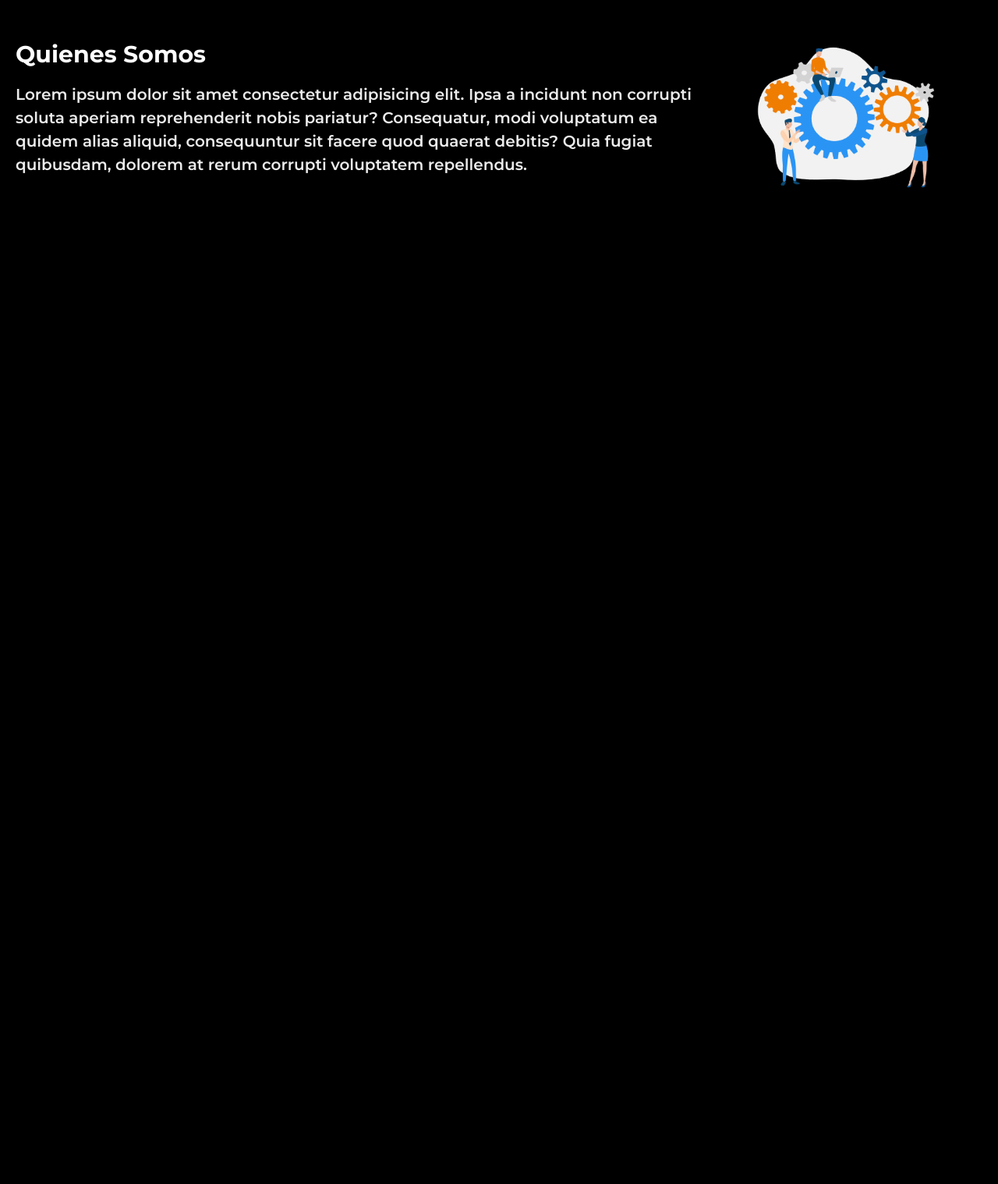
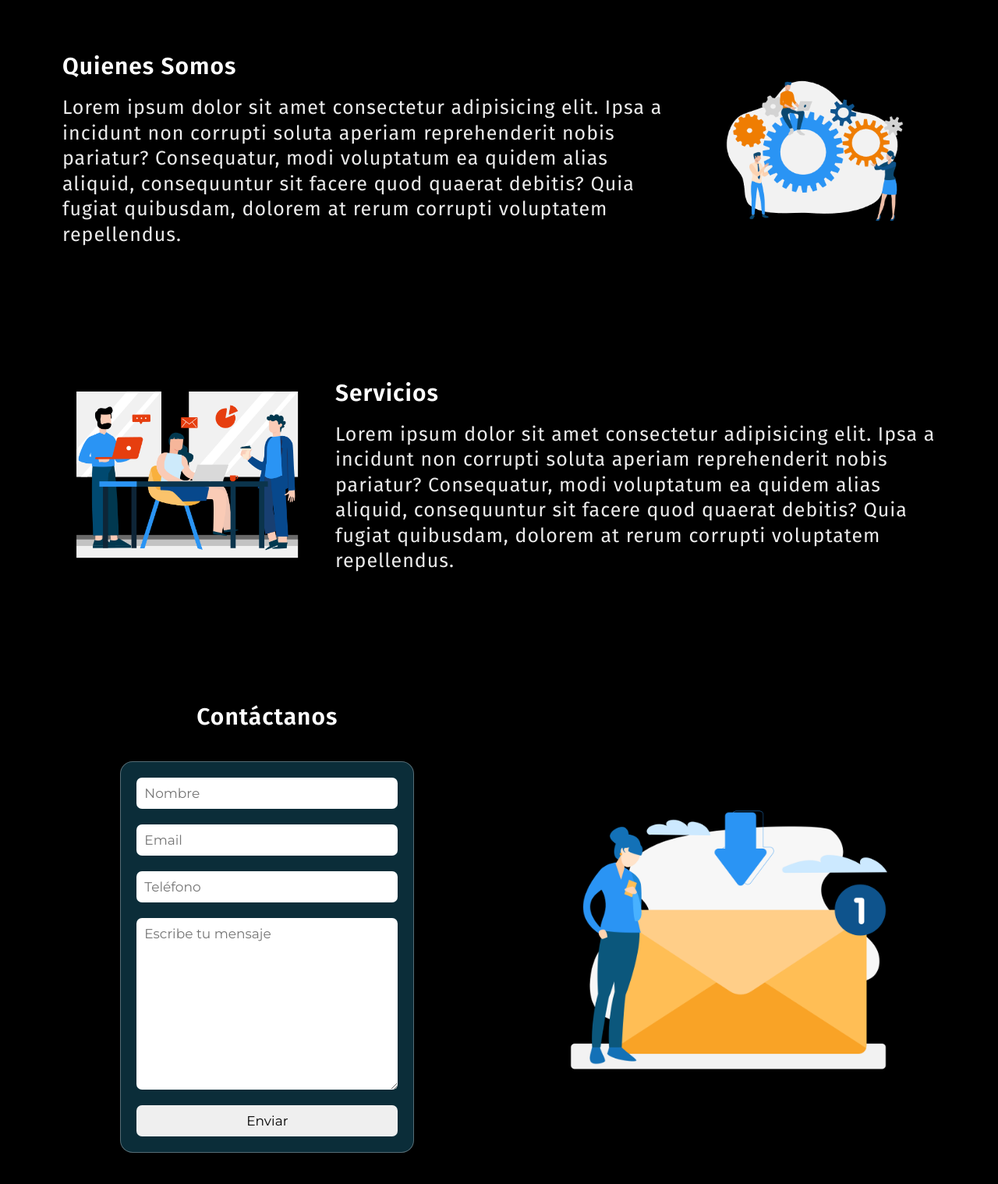
Before and after one commit to juancmontes13/SITL, a website: page index.html in a window 1280 px wide. Shown: the part 673-2191 px from the top of the page at 78% size. Before the commit the page ends 991 px from the top, so only its background shows below. Drawn offline with Linux system fonts and the light colour scheme.

Commit message:
build contact section

```diff
--- a/index.html
+++ b/index.html
@@ -9,6 +9,10 @@
     <link rel="preconnect" href="https://fonts.gstatic.com" crossorigin />
     <link
       href="https://fonts.googleapis.com/css2?family=Montserrat:wght@300;400;500;600;700&display=swap"
+      rel="stylesheet"
+    />
+    <link
+      href="https://fonts.googleapis.com/css2?family=Fira+Sans:wght@400;500;600&display=swap"
       rel="stylesheet"
     />
     <title>SITL | Servicios Integrados de Telemercadeo y Logistica</title>
@@ -43,15 +47,15 @@
         </div>
       </div>
     </section>
-    <div class="features">
-      <div class="quienesSomos--container">
+    <div>
+      <div class="quienesSomos--container features">
         <img
           class="quienesSomos--image"
           src="./images/organizational-agility.png"
           alt=""
         />
 
-        <div>
+        <div class="who">
           <h2>Quienes Somos</h2>
           <p class="quienesSomos--text">
             Lorem ipsum dolor sit amet consectetur adipisicing elit. Ipsa a
@@ -63,6 +67,78 @@
         </div>
       </div>
     </div>
+
+    <div>
+      <div class="quienesSomos--container services">
+        <img
+          class="quienesSomos--image"
+          src="./images/team-meeting-illustration.png"
+          alt=""
+        />
+
+        <div class="who">
+          <h3>Servicios</h3>
+          <p class="quienesSomos--text">
+            Lorem ipsum dolor sit amet consectetur adipisicing elit. Ipsa a
+            incidunt non corrupti soluta aperiam reprehenderit nobis pariatur?
+            Consequatur, modi voluptatum ea quidem alias aliquid, consequuntur
+            sit facere quod quaerat debitis? Quia fugiat quibusdam, dolorem at
+            rerum corrupti voluptatem repellendus.
+          </p>
+        </div>
+      </div>
+    </div>
+
+    <section class="contact">
+      <div class="formContainer">
+        <h4 class="legenda">Contáctanos</h4>
+        <div class="form--container">
+          <form class="form--glass" action="post">
+            <fieldset class="formulario">
+              <input
+                class="form__input"
+                type="text"
+                name="Nombre"
+                placeholder="Nombre"
+              />
+              <input
+                class="form__input"
+                type="email"
+                name="num"
+                id="email"
+                placeholder="Email"
+              />
+              <input
+                class="form__input"
+                type="tel "
+                name="telefono"
+                id="telefono"
+                placeholder="Teléfono"
+              />
+
+              <textarea
+                class="form__input"
+                name="mensaje"
+                id=""
+                cols="30"
+                rows="10"
+                placeholder="Escribe tu mensaje"
+              ></textarea>
+              <input
+                class="form__input boton boton--primary"
+                type="submit"
+                value="Enviar"
+                onclick="alert('Tu información ha sido enviada')"
+              />
+            </fieldset>
+          </form>
+        </div>
+      </div>
+      <div class="imageContainer">
+        <img class="contactImage" src="./images/message-received.png" alt="" />
+      </div>
+    </section>
+
     <script src="./javascript/menu.js"></script>
   </body>
 </html>
--- a/scss/base/_root.scss
+++ b/scss/base/_root.scss
@@ -14,26 +14,32 @@ html {
 /*TYPO*/
 
 body {
-    font-family: 'Montserrat', sans-serif;
-    font-size: 2rem;
-    line-height: 1.5;
-    font-weight: 600;
+    font-family: 'Fira Sans', sans-serif;
+
+    font-size: 2.5rem;
+    line-height: 1.3;
+    font-weight: 400;
     background: $color-body-white;
+    letter-spacing: 1px;
 
 }
-h1, h2, h3 {
+h1, h2, h3, h4{
     color: $color-headings;
     margin-bottom: 1rem;
     line-height: 1.1;
 }
 
 h1{
-    font-size: 3.5rem;
+    font-size: 3.3rem;
 }
 h2{
     font-size: 3rem;
 }
 h3{
+    font-size: 3rem;
+    text-align: center;
+}
+h4{
     font-size: 3rem;
 }
 a {
--- /dev/null
+++ b/scss/components/_contact.scss
@@ -0,0 +1,75 @@
+.form--glass{
+
+    /* From https://css.glass */
+background: rgba(37, 150, 190, 0.3);
+border-radius: 16px;
+box-shadow: 0 4px 30px rgba(0, 0, 0, 0.1);
+backdrop-filter: blur(5px);
+-webkit-backdrop-filter: blur(5px);
+border: 1px solid rgba(255, 255, 255, 0.3);
+    }
+
+    .formContainer{
+        padding: 0 2rem;
+
+    }
+    .formulario{
+        display: flex;
+        flex-direction: column;
+        border: 0;
+        font-family: 'Montserrat', sans-serif;
+
+    }
+    .legenda{
+        text-align: center;
+        margin: 6rem 0 0 0;
+
+    }
+    .form__input{
+        font-family: 'Montserrat', sans-serif;
+        padding: 1rem;
+        margin: 1rem;
+        border-radius: 7px;
+        border: 0;
+        font-size: 1.3rem;
+        outline: none;
+    }
+
+    .form--container{
+        display: flex;
+        justify-content: center;
+        align-items: center;
+        padding: 4rem;
+
+    }
+    .contact{
+        display: flex;
+        flex-direction: column-reverse;
+        justify-content: space-evenly;
+        align-items: center;
+    }
+    .imageContainer{
+        padding: 0 3rem;
+        max-width: 500px
+
+    }
+    .contactImage{
+        width: 100%;
+    }
+    @media screen and (min-width: 768px) {
+        .contact{
+            flex-direction: row;
+        }
+        .formulario{
+         margin: 1rem;
+        }
+
+    }
+
+    @media screen and (min-width: 1000px) {
+        .form__input{
+            font-size: 1.7rem;
+        }
+
+
+    }
--- a/scss/components/_features.scss
+++ b/scss/components/_features.scss
@@ -15,6 +15,8 @@
         margin: 2rem;
         display: flex;
         flex-direction: column;
+        justify-content: space-evenly;
+        align-items: center;
     }
     h2{
         color: $color-headings;
@@ -25,16 +27,31 @@
 
 
 @media screen and (min-width: 760px) {
-    .quienesSomos--container{
-    flex-direction: row-reverse;
-    justify-content: space-evenly;
+     .features{
+        display: flex;
+        flex-direction: row-reverse;
+    }
+
+.quienesSomos--container{
+      justify-content: space-evenly;
+      padding: 4rem;
     }
     h2{
         text-align: start;
-        margin-top: 5rem;
+    }
+    h3{
+        text-align: start;
     }
     .quienesSomos--text{
         text-align: start;
         margin-top: 2rem;
     }
+    .services {
+        display: flex;
+        justify-content: space-between;
+        flex-direction: row;
+    }
+    .who{
+        padding: 2rem;
+    }
 }
--- a/scss/components/_hero.scss
+++ b/scss/components/_hero.scss
@@ -6,8 +6,7 @@
         max-width: 700px;
     }
     .hero--heading{
-        letter-spacing: 2.5px;
-        line-height: 1.5;
+
         text-align: center;
         margin: 2rem;
 
@@ -16,7 +15,7 @@
 }
 @media screen and (min-width:760px) {
     .hero--heading{
-        font-size: 3.5rem;
+        font-size: 4rem;
     }
 
 }
--- a/scss/style.scss
+++ b/scss/style.scss
@@ -4,3 +4,4 @@
 @import "components/navbar";
 @import "components/hero";
 @import "components/features";
+@import "components/contact";
```
Also changed, not shown: pages/Login.html (+4 -0 lines), css/style.css, images/message-received.png (added), images/team-meeting-illustration.png (added), 1 other file.
